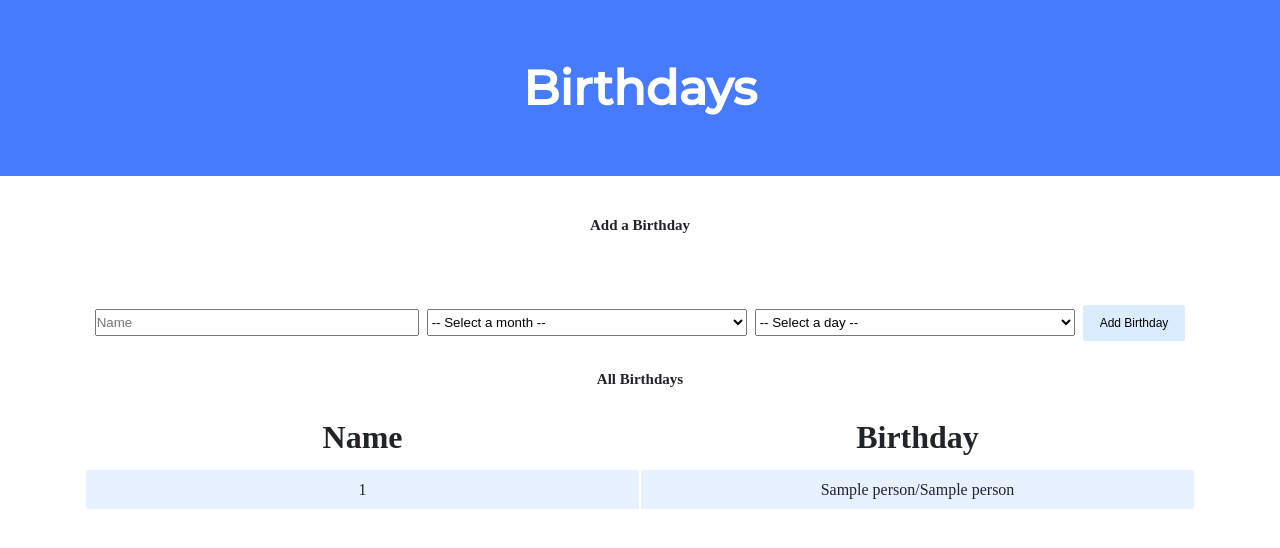
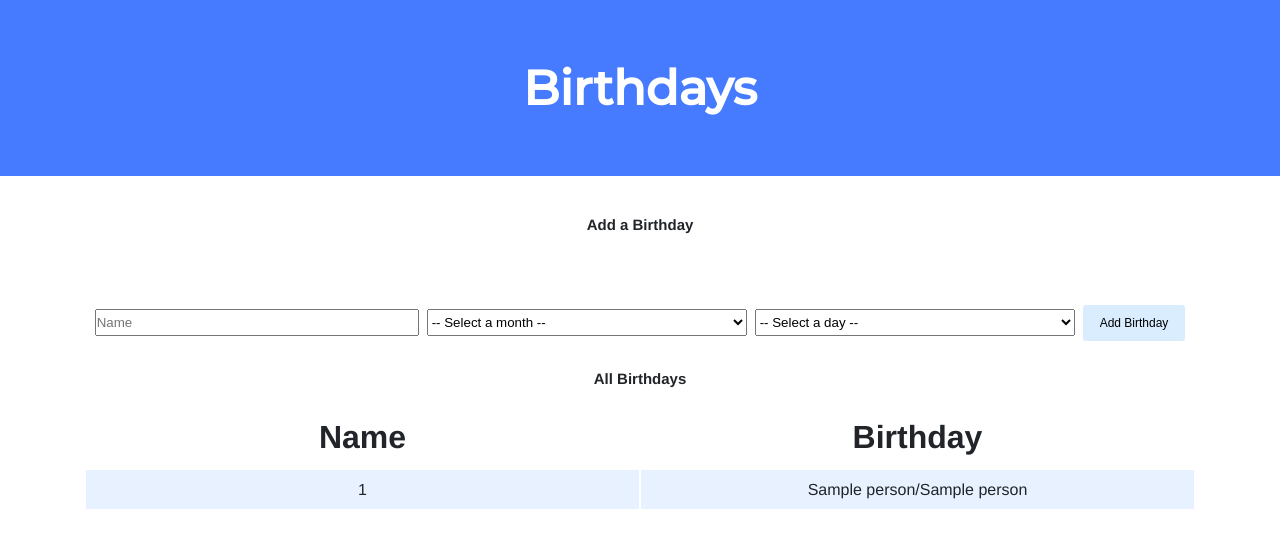
Before and after one commit to matias-fuentes/Birthie, a Flask app: template templates/index.html in a window 1280 px wide. Shown: the top 548 px of the page. Run offline with Flask 2, Linux system fonts and the light colour scheme; the template is opened without the code that fills it: most values are stand-ins (such as "Sample title", 1, 10 or a date in 2020).

Commit message:
Updated font-family

```diff
--- a/static/styles.css
+++ b/static/styles.css
@@ -1,5 +1,6 @@
 html {
     font-size: 62.5%;
+    font-family: helvetica;
 }
 
 body {
```
